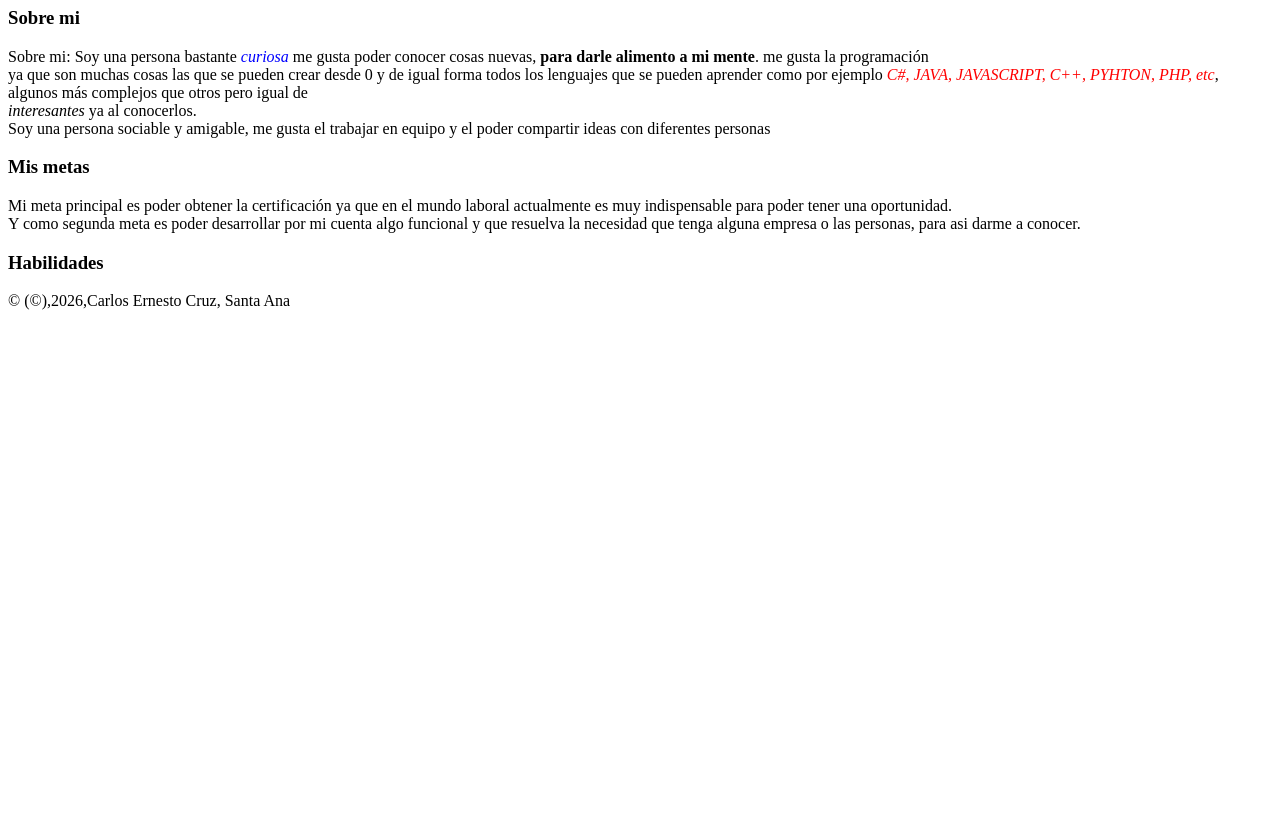
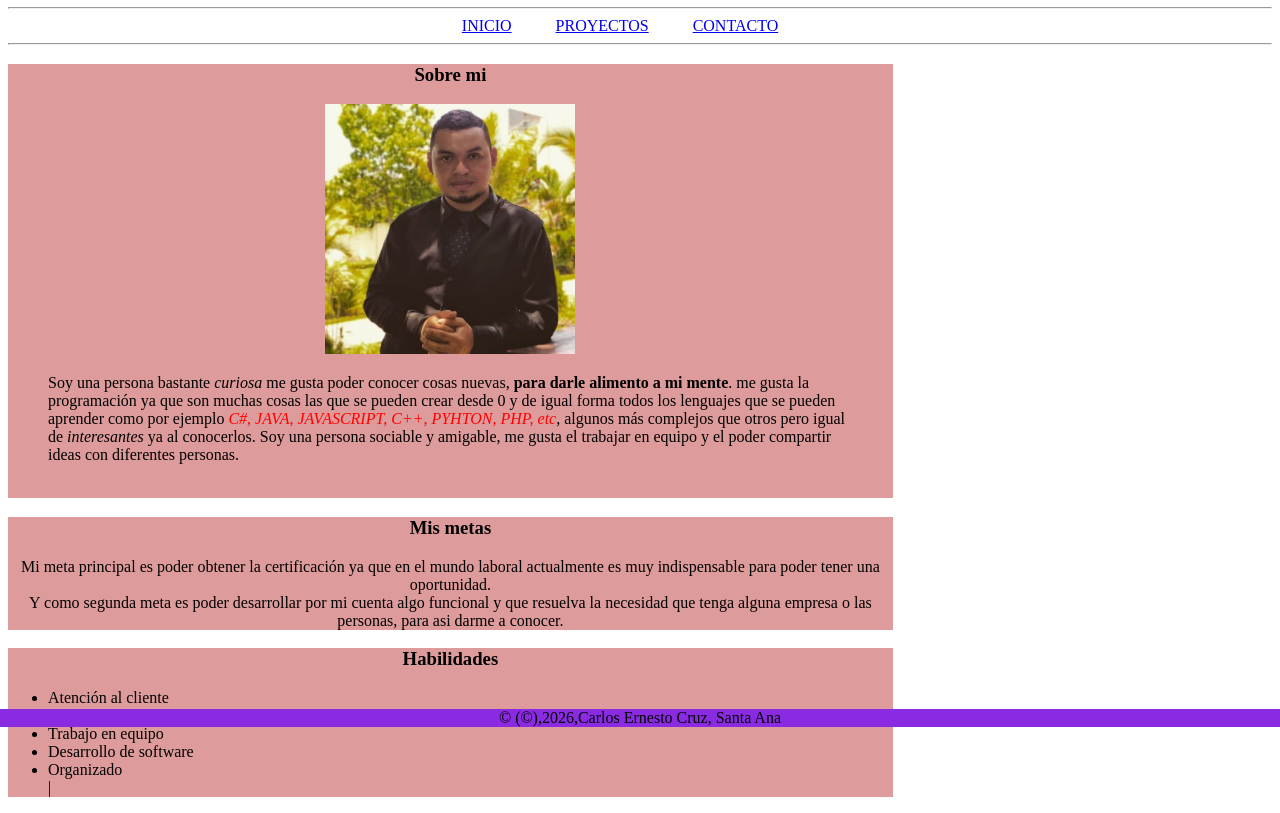
Before and after one commit to cruzclavell/mi-portafolio, a plain HTML site: page index.html in a window 1280 px wide. Shown: the part 73-886 px from the top of the page. Before the commit the page ends 800 px from the top, so only its background shows below. Drawn offline with Linux system fonts and the light colour scheme.

Commit message:
Agrega páginas de proyectos y contacto con navegación

```diff
--- a/index.html
+++ b/index.html
@@ -5,37 +5,57 @@
     <meta name="viewport" content="width=device-width, initial-scale=1.0">
     <title>Index</title>
 </head>
-<body>
+<body id="inicio">
     <!-- Inicia H1-->
     <Header>
-        <h1>Nombre: Carlos Ernesto Cruz Clavel </h1>
-        <nav><!--Comentario para NAV vacio--></nav>
+        <center><h1>Nombre: Carlos Ernesto Cruz Clavel </h1></center>
+        <hr>
+        <nav style="text-align: center;">
+            <a style="margin-right: 40px;" href="#inicio">INICIO</a>
+            <a style="margin-right: 40px;" href="proyectos.html">PROYECTOS</a>
+            <a style="margin-right: 40px;" href="contacto.html">CONTACTO</a>
+        </nav>
+        <hr>
     </Header>
     <!--Termina H1 y se agrega un salto de linea-->
 
 
     <!-- Inicia main -->
-    <main>
-        <section id="sec1">
-            <h3>Sobre mi</h3>
-            Sobre mi: Soy una persona bastante <em style="color: blue;">curiosa</em> me gusta poder conocer cosas nuevas, <strong>para darle alimento a mi mente</strong>. me gusta la programación <br>
-            ya que son muchas cosas las que se pueden crear desde 0 y de igual forma todos los lenguajes que se pueden aprender como por ejemplo <em style="color: red;">C#, JAVA, JAVASCRIPT, C++, PYHTON, PHP, etc</em>, algunos más complejos que otros pero igual de <br>
-            <em>interesantes</em> ya al conocerlos. <br> Soy una persona sociable y amigable, me gusta el trabajar en equipo y el poder compartir ideas con diferentes personas</h2>
+    <main style="width: 70%;">
+        <section id="sec1" style="background-color: rgb(222, 155, 155);">
+            <center><h3>Sobre mi</h3></center>
+                <figure>
+                    <center><img src="img/perfil.jpg" alt="sobre mi" width="250px" height="250px" loading="lazy"></center>
+                    <figcaption>
+                        <p>Soy una persona bastante <em>curiosa</em> me gusta poder conocer cosas nuevas, <strong>para darle alimento a mi mente</strong>. me gusta la programación
+                        ya que son muchas cosas las que se pueden crear desde 0 y de igual forma todos los lenguajes que se pueden aprender como por ejemplo <em style="color: red;">C#, JAVA, JAVASCRIPT, C++, PYHTON, PHP, etc</em>, algunos más complejos que otros pero igual de
+                        <em>interesantes</em> ya al conocerlos. Soy una persona sociable y amigable, me gusta el trabajar en equipo y el poder compartir ideas con diferentes personas.</p>
+                    </figcaption>
+                </figure>
+            <br>
         </section>
-        <section id="sec2">
-            <h3>Mis metas</h3>
-                <article>Mi meta principal es poder obtener la certificación ya que en el mundo laboral actualmente es muy indispensable para poder tener una oportunidad.</article>
-                <article>Y como segunda meta es poder desarrollar por mi cuenta algo funcional y que resuelva la necesidad que tenga alguna empresa o las personas, para asi darme a conocer.</article>
+        <section id="sec2" style="background-color: rgb(222, 155, 155);">
+            <center><h3>Mis metas</h3></center>
+                <center><article>Mi meta principal es poder obtener la certificación ya que en el mundo laboral actualmente es muy indispensable para poder tener una oportunidad.</article></center>
+                <center><article>Y como segunda meta es poder desarrollar por mi cuenta algo funcional y que resuelva la necesidad que tenga alguna empresa o las personas, para asi darme a conocer.</article></center>
         </section>
-        <section id="sec3">
-            <h3>Habilidades</h3>
+        <section id="sec3" style="background-color: rgb(222, 155, 155);">
+            <center><h3>Habilidades</h3></center>
+                <ul>
+                    <li>Atención al cliente</li>
+                    <li>Base de datos</li>
+                    <li>Trabajo en equipo</li>
+                    <li>Desarrollo de software</li>
+                    <li>Organizado</li>|
+                </ul>
         </section>
     </main>
+
 
     <!-- termina main -->
 
 
-<footer>© (&copy;),2026,Carlos Ernesto Cruz, Santa Ana</footer>
+<footer style="position: fixed; bottom: 0; left: 0; width: 100%; background-color: blueviolet;"><center>© (&copy;),2026,Carlos Ernesto Cruz, Santa Ana</center></footer>
 
 
 </body>
```
Also changed, not shown: contacto.html (+33 -5 lines), proyectos.html (+59 -4 lines), img/perfil.jpg (added).
